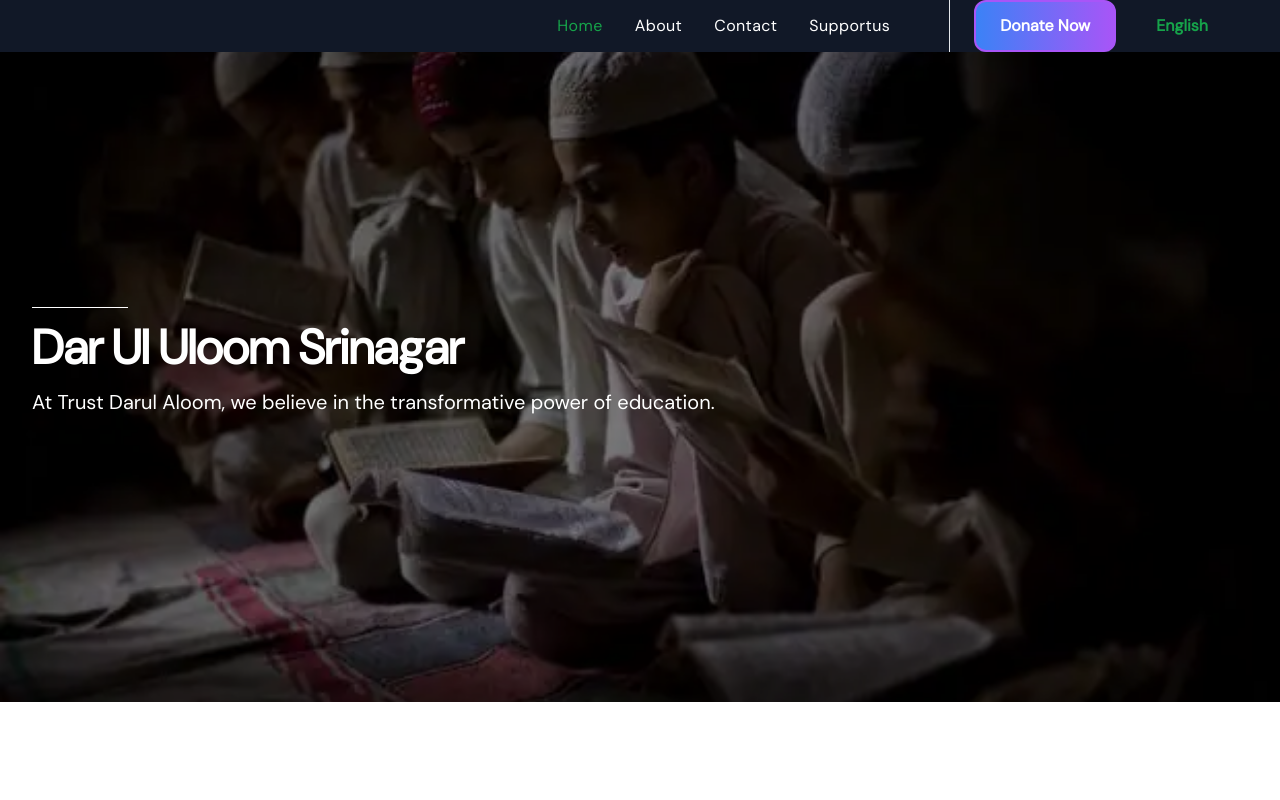
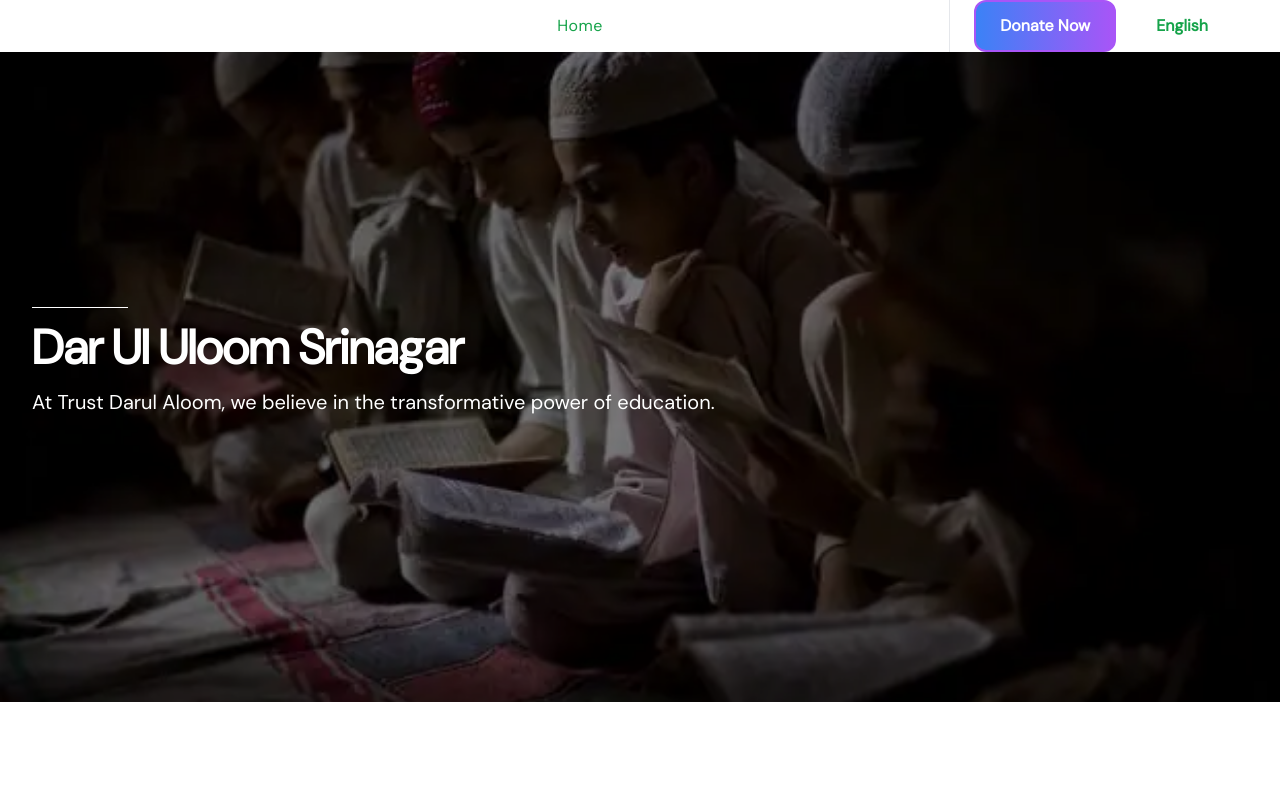
Before and after one commit to azharkhan93/DarulAloom, a Next.js app: page / in a window 1280 px wide. Shown: the top 800 px of the page. Built offline with nearby package versions, Linux system fonts and the light colour scheme.

Commit message:
new chnges

```diff
--- a/app/components/Header/index.tsx
+++ b/app/components/Header/index.tsx
@@ -20,7 +20,7 @@
     // <header className="  top-0 z-40 sticky w-full flex justify-center ">
       <nav className=" top-0 z-40 sticky  w-full  ">
 
-        <div className="relative z-30 bg-gradient-to-b from-gray-900 to-gray-900 ">
+        <div className="relative z-30 bg-white ">
           <div className="container m-auto md:px-12 lg:py-0 ">
             <div className="flex flex-wrap items-center justify-between gap-6 md:gap-0">
               <input type="checkbox" name="toggle_nav" id="toggle_nav" className="peer hidden" />
```
